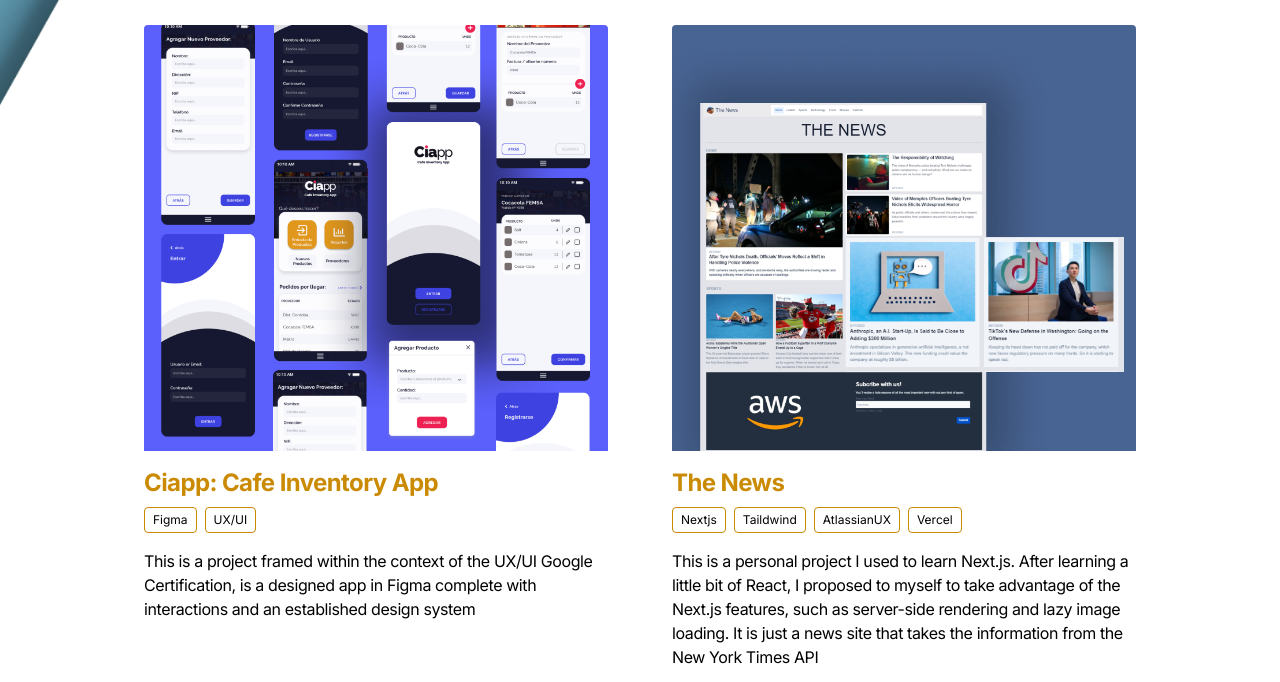
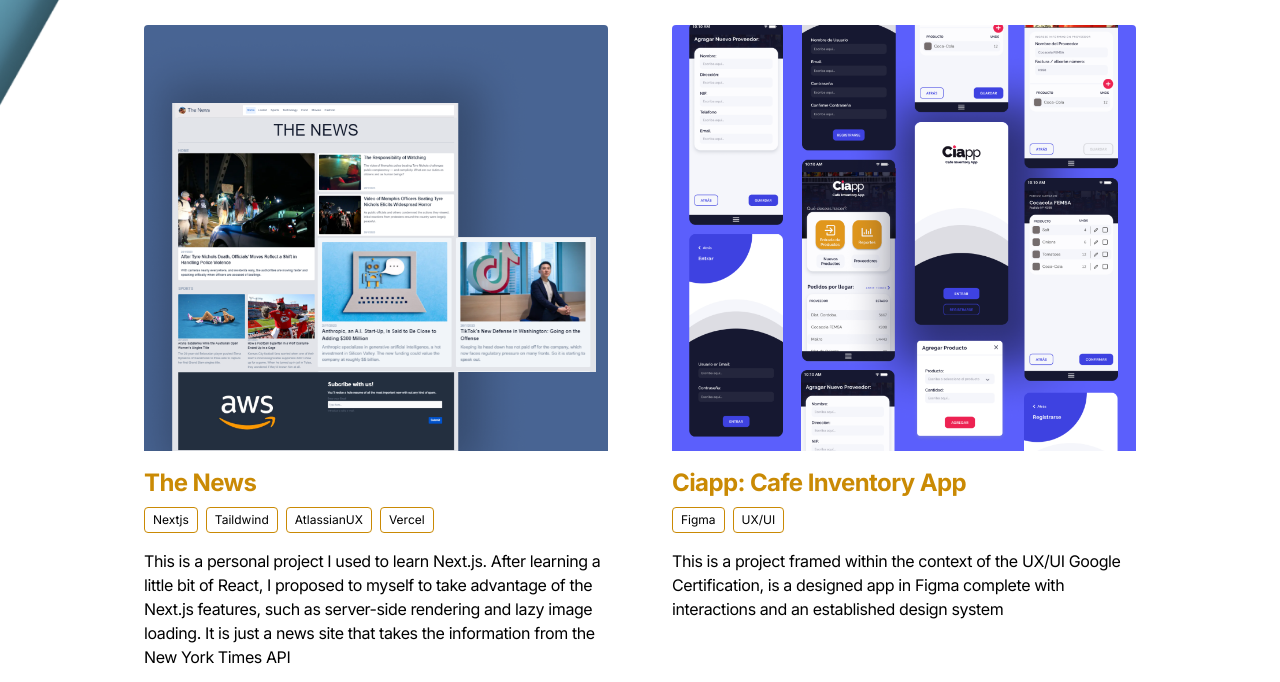
Before and after one commit to daniramirez82/portfolio-astro, an Astro site: page / in a window 1280 px wide. Shown: the part 529-1211 px from the top of the page. Built offline with nearby package versions, Linux system fonts and the light colour scheme; Astro itself is replaced by a stand-in of ours.

Commit message:
sorted done

```diff
--- a/src/components/UI/ProjectCard.astro
+++ b/src/components/UI/ProjectCard.astro
@@ -3,8 +3,7 @@
 import ButtonCat from "./buttons/ButtonCat.astro";
 import Code from "./icons/Code.astro";
 import Demo from "./icons/Demo.astro";
-const {frontmatter} = Astro.props.info;
-const {title, image, description, cates, code, demo} = frontmatter;
+const {title, image, description, cates, code, demo} = Astro.props.info;;
 ---
 
 <div class="w-full flex flex-col rounded overflow-hidden">
--- a/src/components/areas/projectsArea.astro
+++ b/src/components/areas/projectsArea.astro
@@ -2,6 +2,8 @@
 import ProjectCard from "../UI/ProjectCard.astro";
 
 const projects = await Astro.glob("../../content/projects/*.md");
+const projectsToRender = projects.map( i => i.frontmatter).sort(( a, b ) => a.rate - b.rate);
+
 
 ---
 
@@ -11,7 +13,7 @@
   </h2>
   <div class="grid grid-cols-1 md:grid-cols-2 gap-16 mt-8">
     {
-      projects.map((p) => {
+      projectsToRender.map((p) => {
         return (
             <ProjectCard info={p} />
         );
```
